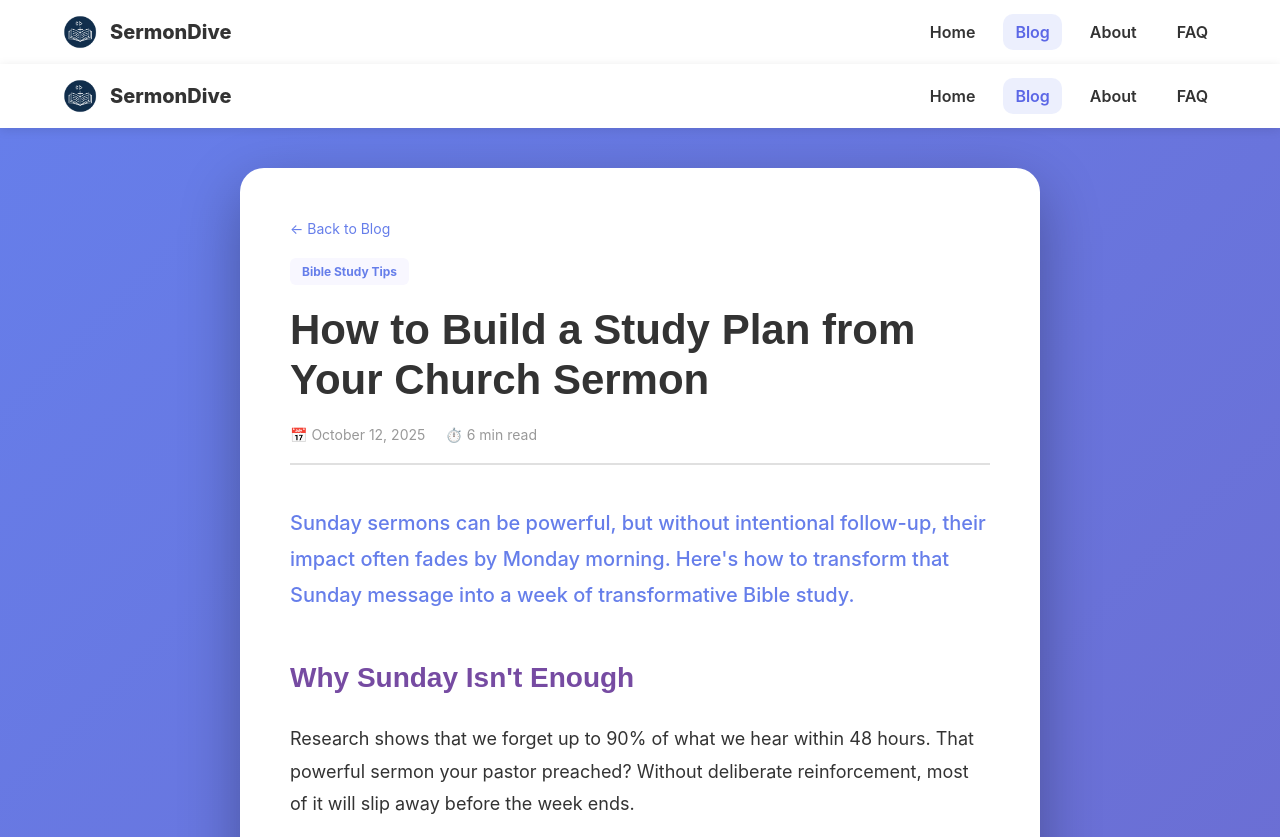
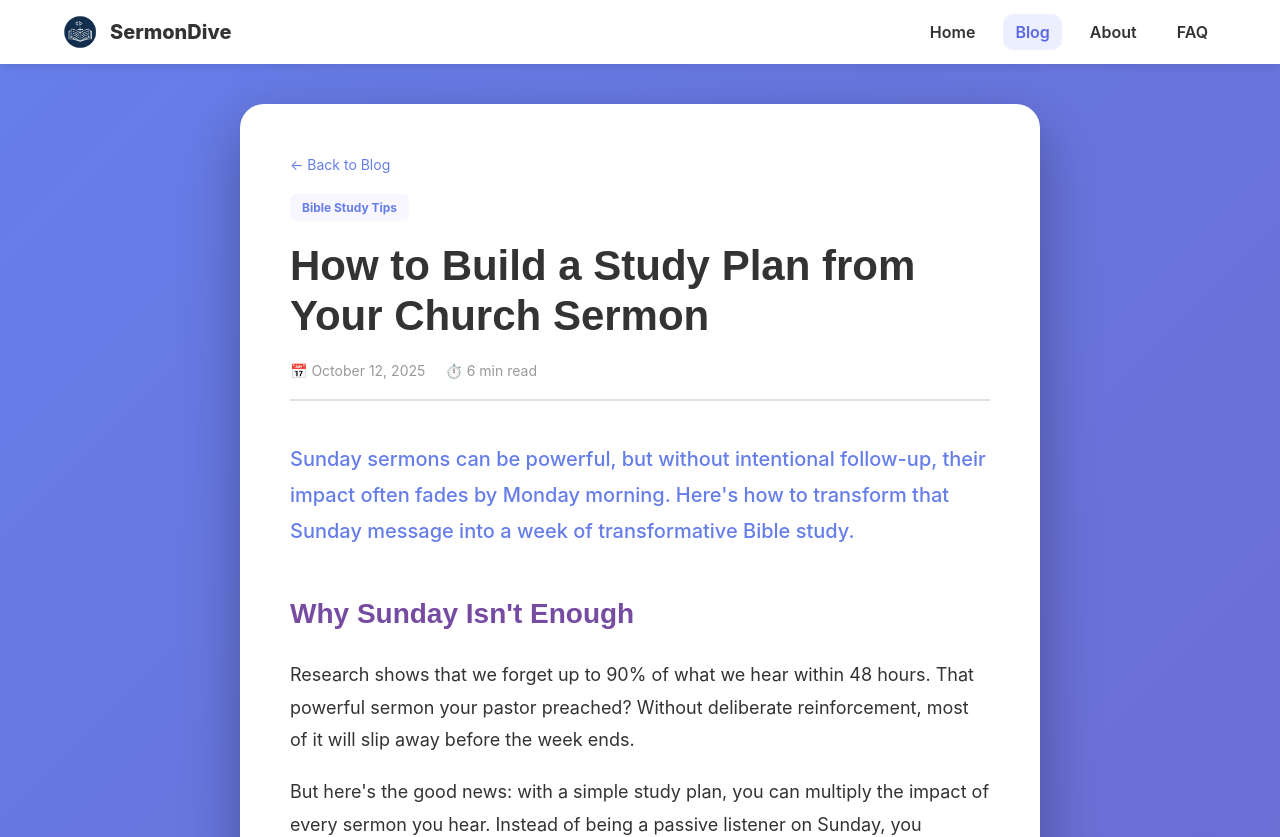
Before and after one commit to TheCalabarboy/bible-study-generator, a React (Vite) app: page /blog/build-study-plan-from-church-sermon in a window 1280 px wide. Shown: the top 837 px of the page. Built offline with nearby package versions, Linux system fonts and the light colour scheme; no server answers.

Commit message:
removed header from first blog

```diff
--- a/src/pages/Blog/build-study-plan-from-church-sermon.jsx
+++ b/src/pages/Blog/build-study-plan-from-church-sermon.jsx
@@ -1,11 +1,9 @@
 import React from 'react';
 import { Link } from 'react-router-dom';
-import Navigation from '../../components/Navigation';
 
 export default function BuildStudyPlan() {
   return (
     <>
-      <Navigation />
       <div style={{
         minHeight: '100vh',
         background: 'linear-gradient(135deg, #667eea 0%, #764ba2 100%)',
```
